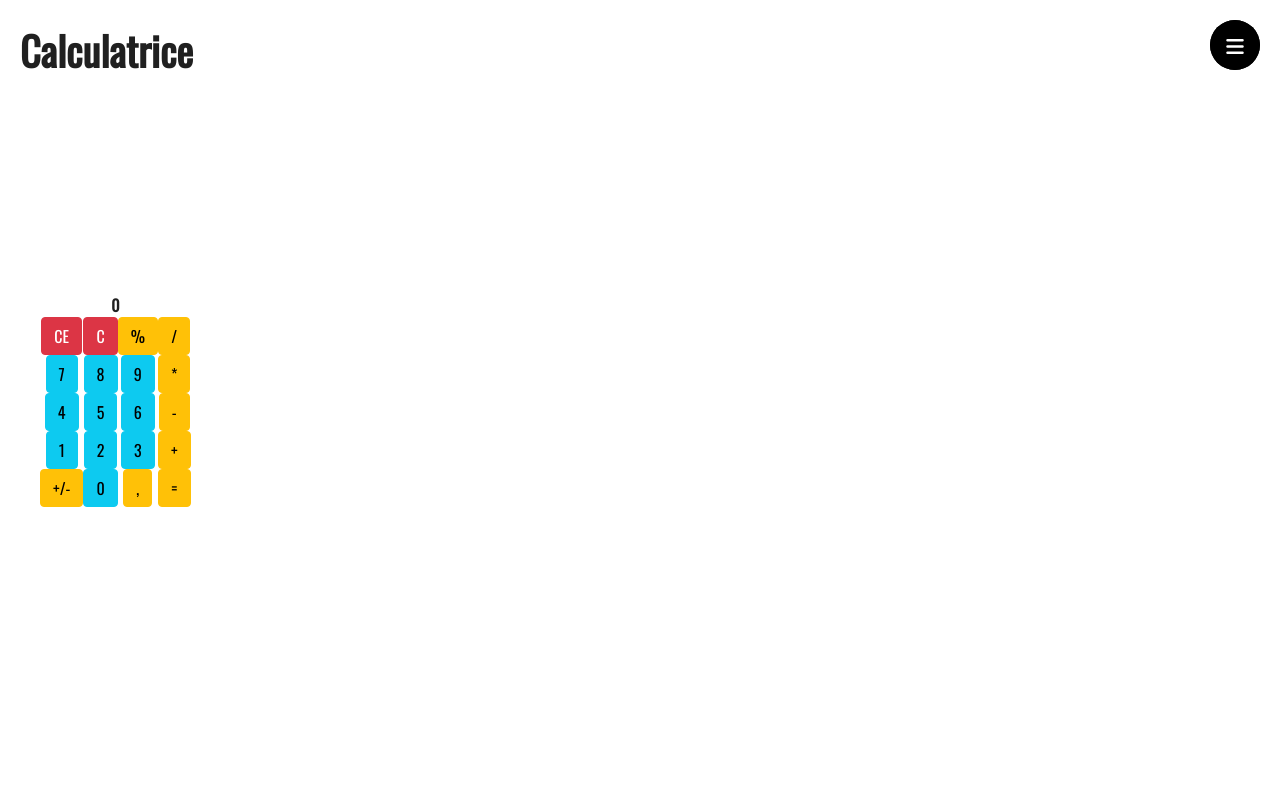
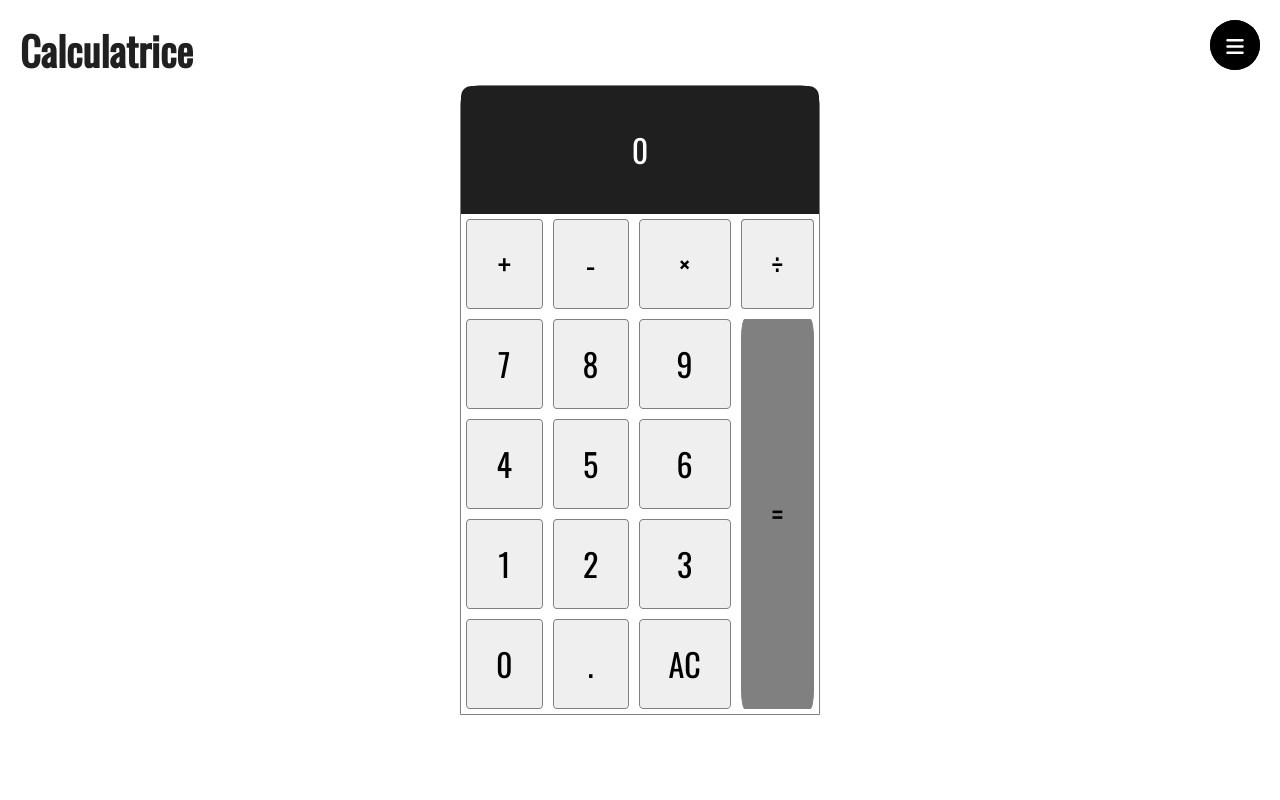
Before and after one commit to wrzdylan/PyCalculotron, a Flask app: page /calculatrice in a window 1280 px wide. Run offline with Flask 2, Linux system fonts and the light colour scheme; lists and menus that the app fills with data are empty; some libraries are stand-ins or nearby versions.

Commit message:
add calculatrice front

```diff
--- a/static/style.css
+++ b/static/style.css
@@ -196,8 +196,56 @@ input[type="checkbox"]
   width: 80%;
   margin: auto;
   margin-top: 20px;
+}
 
+
+.calculator {
+  width: 30%;
+  margin: auto;
+  display: grid;
+  grid-template-areas: "display"
+                       "buttons";
+  border: 1px solid grey;
+  border-radius: 20px 20px 0 0;
 }
+
+
+.calculator__display {
+  grid-area: display;
+  color: white;
+  background-color: #1f1f1f;
+  padding: 40px;
+  font-size: 200%;
+  border-radius: 10px 10px 0 0;
+}
+
+
+.calculator__keys {
+  grid-area: buttons;
+  display: grid;
+  grid-template-areas: ". . . ."
+                       ". . . clear"
+                       ". . . clear"
+                       ". . . clear"
+                       ". . . clear";
+}
+
+
+.key--equal {
+  grid-area: clear;
+  background-color: grey;
+}
+
+
+.calculator__keys button {
+  padding: 20px;
+  font-size: 200%;
+  margin: 5px;
+  border: 1px solid grey;
+  border-radius: 5%;
+}
+
+
 
 
 @keyframes rotate
--- a/templates/base.html
+++ b/templates/base.html
@@ -40,5 +40,6 @@
   <script type='text/javascript' src="{{ url_for('static', filename='scripts/calculation.js') }}"></script>
   <script type='text/javascript' src="{{ url_for('static', filename='scripts/unites.js') }}"></script>
   <script type='text/javascript' src="{{ url_for('static', filename='scripts/equation.js') }}"></script>
+  <script type='text/javascript' src="{{ url_for('static', filename='scripts/calculatrice.js') }}"></script>
   <script src="https://cdn.jsdelivr.net/npm/bootstrap@5.1.3/dist/js/bootstrap.bundle.min.js" integrity="sha384-ka7Sk0Gln4gmtz2MlQnikT1wXgYsOg+OMhuP+IlRH9sENBO0LRn5q+8nbTov4+1p" crossorigin="anonymous"></script>
 </body>
--- a/templates/calculation.html
+++ b/templates/calculation.html
@@ -27,7 +27,7 @@
 {% endfor %}
 </div>
 
-<button type="submit" class="btn btn-primary btn-calculotron">Faire l'opération</button>
+<button type="submit" class="btn btn-dark btn-calculotron">Calculer</button>
 
 </form>
 
--- a/templates/calculatrice.html
+++ b/templates/calculatrice.html
@@ -5,41 +5,26 @@
 {% endblock %}
 
 {% block content %}
-<table>
-    <tr>
-        <th colspan="4">
-            <label>0</label>
-        </th>
-    </tr>
-    <tr>
-        <th><button class="calc-button btn btn-danger" id="calc-button-ce">CE</button></th>
-        <th><button class="calc-button btn btn-danger" id="calc-button-c">C</button></th>
-        <th><button class="calc-button btn btn-warning" id="calc-button-per">%</button></th>
-        <th><button class="calc-button btn btn-warning" id="calc-button-div">/</button></th>
-    </tr>
-    <tr>
-        <th><button class="calc-button btn btn-info" id="calc-button-7">7</button></th>
-        <th><button class="calc-button btn btn-info" id="calc-button-8">8</button></th>
-        <th><button class="calc-button btn btn-info" id="calc-button-9">9</button></th>
-        <th><button class="calc-button btn btn-warning" id="calc-button-mult">*</button></th>
-    </tr>
-    <tr>
-        <th><button class="calc-button btn btn-info" id="calc-button-4">4</button></th>
-        <th><button class="calc-button btn btn-info" id="calc-button-5">5</button></th>
-        <th><button class="calc-button btn btn-info" id="calc-button-6">6</button></th>
-        <th><button class="calc-button btn btn-warning" id="calc-button-subs">-</button></th>
-    </tr>
-    <tr>
-        <th><button class="calc-button btn btn-info" id="calc-button-1">1</button></th>
-        <th><button class="calc-button btn btn-info" id="calc-button-2">2</button></th>
-        <th><button class="calc-button btn btn-info" id="calc-button-3">3</button></th>
-        <th><button class="calc-button btn btn-warning" id="calc-button-add">+</button></th>
-    </tr>
-    <tr>
-        <th><button class="calc-button btn btn-warning" id="calc-button-sig">+/-</button></th>
-        <th><button class="calc-button btn btn-info" id="calc-button-0">0</button></th>
-        <th><button class="calc-button btn btn-warning" id="calc-button-dec">,</button></th>
-        <th><button class="calc-button btn btn-warning" id="calc-button-res">=</button></th>
-    </tr>
-</table>
+<div class="calculator">
+    <div class="calculator__display">0</div>
+    <div class="calculator__keys">
+        <button class="key--operator" data-action="add">+</button>
+        <button class="key--operator" data-action="subtract">-</button>
+        <button class="key--operator" data-action="multiply">&times;</button>
+        <button class="key--operator" data-action="divide">÷</button>
+        <button>7</button>
+        <button>8</button>
+        <button>9</button>
+        <button>4</button>
+        <button>5</button>
+        <button>6</button>
+        <button>1</button>
+        <button>2</button>
+        <button>3</button>
+        <button>0</button>
+        <button data-action="decimal">.</button>
+        <button class="key--clear" data-action="clear">AC</button>
+        <button class="key--equal" data-action="calculate">=</button>
+      </div>
+  </div>
 {% endblock %}
```
Also changed, not shown: static/scripts/calculatrice.js (added, +40 -0 lines).
